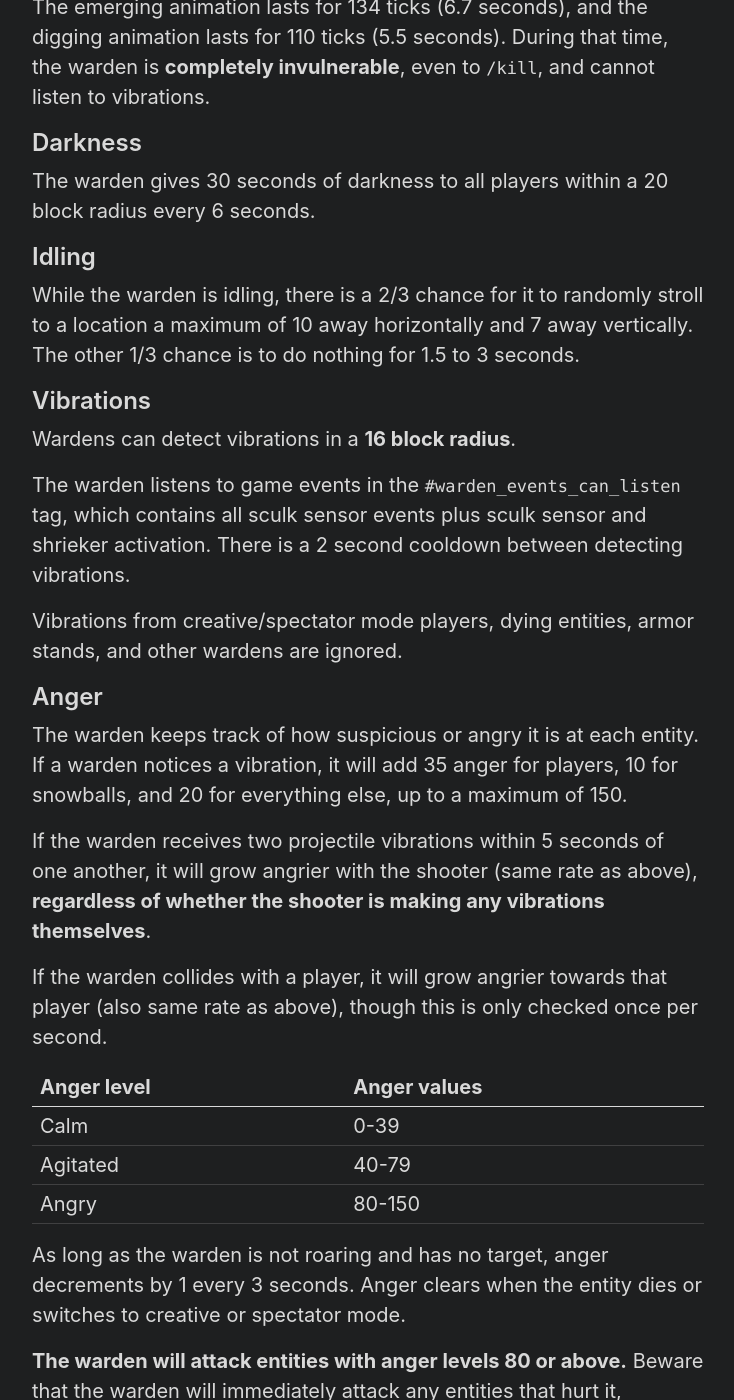
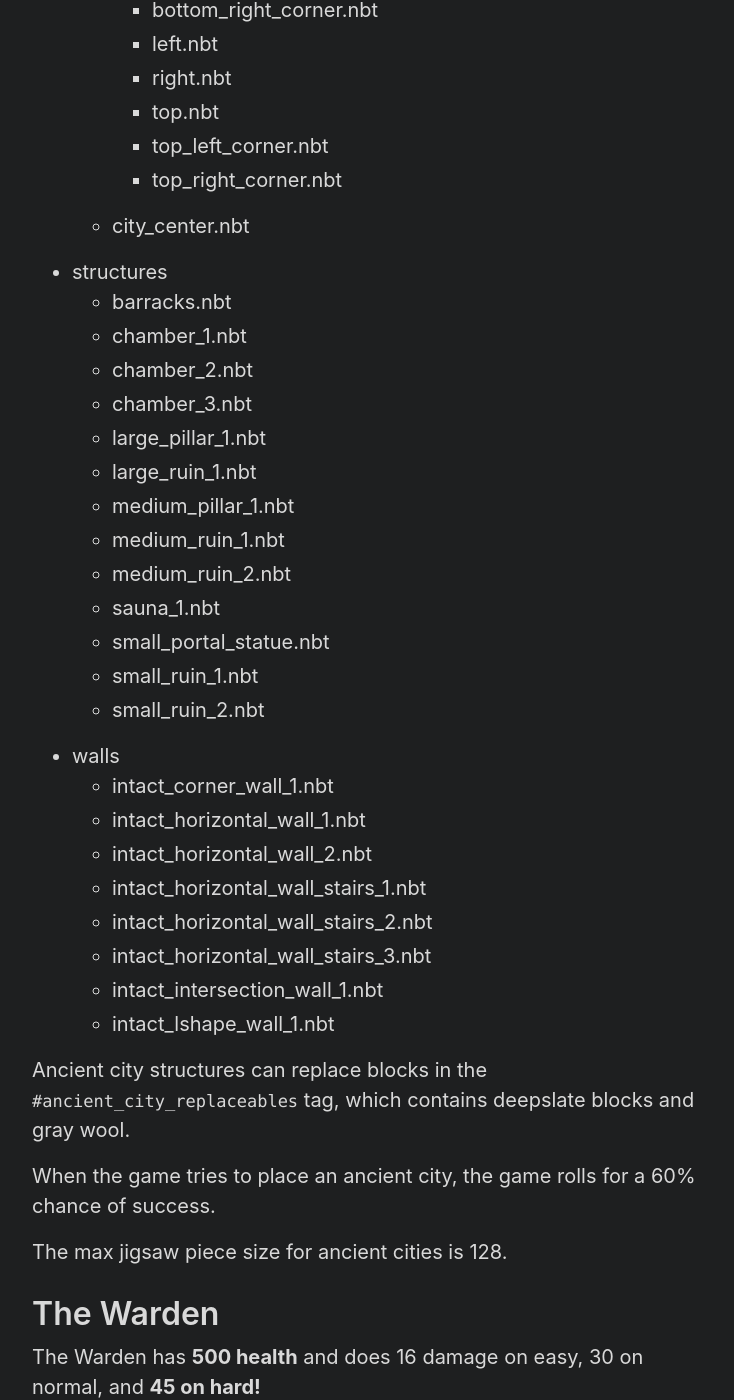
Before and after one commit to Tisawesomeness/tisawesomeness.github.io, a Jekyll site: the page built from snapshots/_posts/2022-02-18-1-19-experimental-1.md, in a window 1280 px wide and 1400 px high, scrolled down 7199 px. Shown: the whole window, without its empty margins (272-1006 px from the left). Built offline with Jekyll 4.4.1, drawn with Linux system fonts in a browser that asks for light colours; some of the changed text lies outside the part shown.

Commit message:
Add much more info

````diff
--- a/snapshots/_posts/2022-02-18-1-19-experimental-1.md
+++ b/snapshots/_posts/2022-02-18-1-19-experimental-1.md
@@ -16,13 +16,15 @@
 - Sculk Shrieker - 3 hardness and blast resistance
 - Reinforced Deepslate - 55 hardness, **1200 blast resistance** (strong enough to make a wither cage)
 
+Reinforced deepslate is immune to dragon damage.
+
 # Sculk Shrieker
 
 Every player has a `warningCount` from 0 to 3 representing how many times a sculk shrieker has been activated. The warning level increases once every time a shrieker is activated, and decreases **every 10 minutes.**
 
 When a shrieker shrieks, all players within 40 blocks will get the darkness effect for 13 seconds.
 
-Shriekers have a 10 second cooldown per player, and will not shriek if a warden intersects a 48x48x48 bounding box centered on the shrieker.
+Shriekers have a 10 second cooldown per player, and will not shriek if a warden intersects a 48×48×48 bounding box centered on the shrieker.
 
 ## Warden Spawning
 
@@ -166,6 +168,64 @@
 
 Note that level IV and greater is only accessible through commands.
 
+# Deep Dark
+
+Dungeons with spawners still generate in the deep dark.
+
+The deep dark's temperature is 0.8 and downfall is 0.4.
+
+The `music.overworld.deep_dark` sound is registered in the code, but cannot be played and does not show up in-game.
+
+# Ancient City
+
+Chests use the `chests/ancient_city.json` loot table.
+
+The structure files are in this folder structure:
+- city
+	- entrance
+		- bottom_piece.nbt
+		- top_piece.nbt
+- city_center
+	- walls
+		- bottom.nbt
+		- bottom_left_corner.nbt
+		- bottom_right_corner.nbt
+		- left.nbt
+		- right.nbt
+		- top.nbt
+		- top_left_corner.nbt
+		- top_right_corner.nbt
+	- city_center.nbt
+- structures
+	- barracks.nbt
+	- chamber_1.nbt
+	- chamber_2.nbt
+	- chamber_3.nbt
+	- large_pillar_1.nbt
+	- large_ruin_1.nbt
+	- medium_pillar_1.nbt
+	- medium_ruin_1.nbt
+	- medium_ruin_2.nbt
+	- sauna_1.nbt
+	- small_portal_statue.nbt
+	- small_ruin_1.nbt
+	- small_ruin_2.nbt
+- walls
+	- intact_corner_wall_1.nbt
+	- intact_horizontal_wall_1.nbt
+	- intact_horizontal_wall_2.nbt
+	- intact_horizontal_wall_stairs_1.nbt
+	- intact_horizontal_wall_stairs_2.nbt
+	- intact_horizontal_wall_stairs_3.nbt
+	- intact_intersection_wall_1.nbt
+	- intact_lshape_wall_1.nbt
+
+Ancient city structures can replace blocks in the `#ancient_city_replaceables` tag, which contains deepslate blocks and gray wool.
+
+When the game tries to place an ancient city, the game rolls for a 60% chance of success.
+
+The max jigsaw piece size for ancient cities is 128.
+
 # The Warden
 
 The Warden has **500 health** and does 16 damage on easy, 30 on normal, and **45 on hard!**
@@ -235,6 +295,39 @@
 
 The warden's attack animation lasts 15 ticks and has an 18 tick cooldown (the count begins at the start of the attack). The attack does no knockback.
 
+# Particles
+
+New particles:
+```
+sculk_soul
+sculk_charge
+sculk_charge_pop
+shriek
+```
+
+`sculk_charge` is not usable in commands.
+
+`shriek` has one parameter for the delay in ticks.
+
+# Block Tags
+
+New block tags:
+```
+#ancient_city_replaceables
+#deepslate_blocks
+#sculk_replaceable
+#sculk_replaceable_worldgen
+#skip_occlude_vibration_when_above
+```
+
+# Other Changes
+
+If any block in the `#occludes_vibration_signals` tag (wool by default) is placed on top of any block in the `#skip_occlude_vibration_when_above` tag (sculk block by default), then the vibration will trigger anyways.
+
+The sculk sensor will activate if stepped on by any entity other than the warden.
+
+Players now trigger the `entity_dying` game event on death.
+
 # Edits
 
 ## Feb 18 2022
@@ -259,3 +352,7 @@
 
 - Added shrieker activation delay
 - Added warden info
+
+## Feb 23 2022
+
+- Added deep dark, ancient city, particles, block tags, and other info
````
